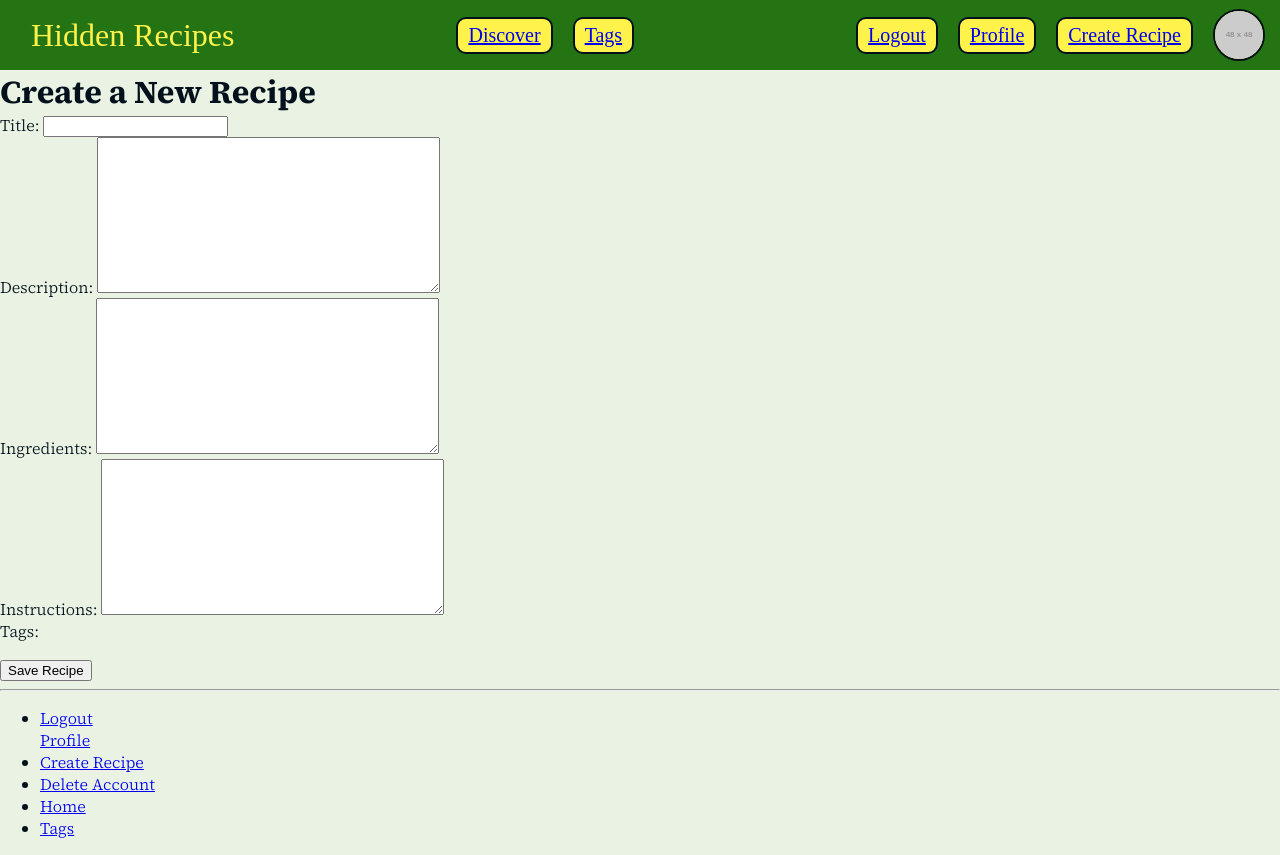
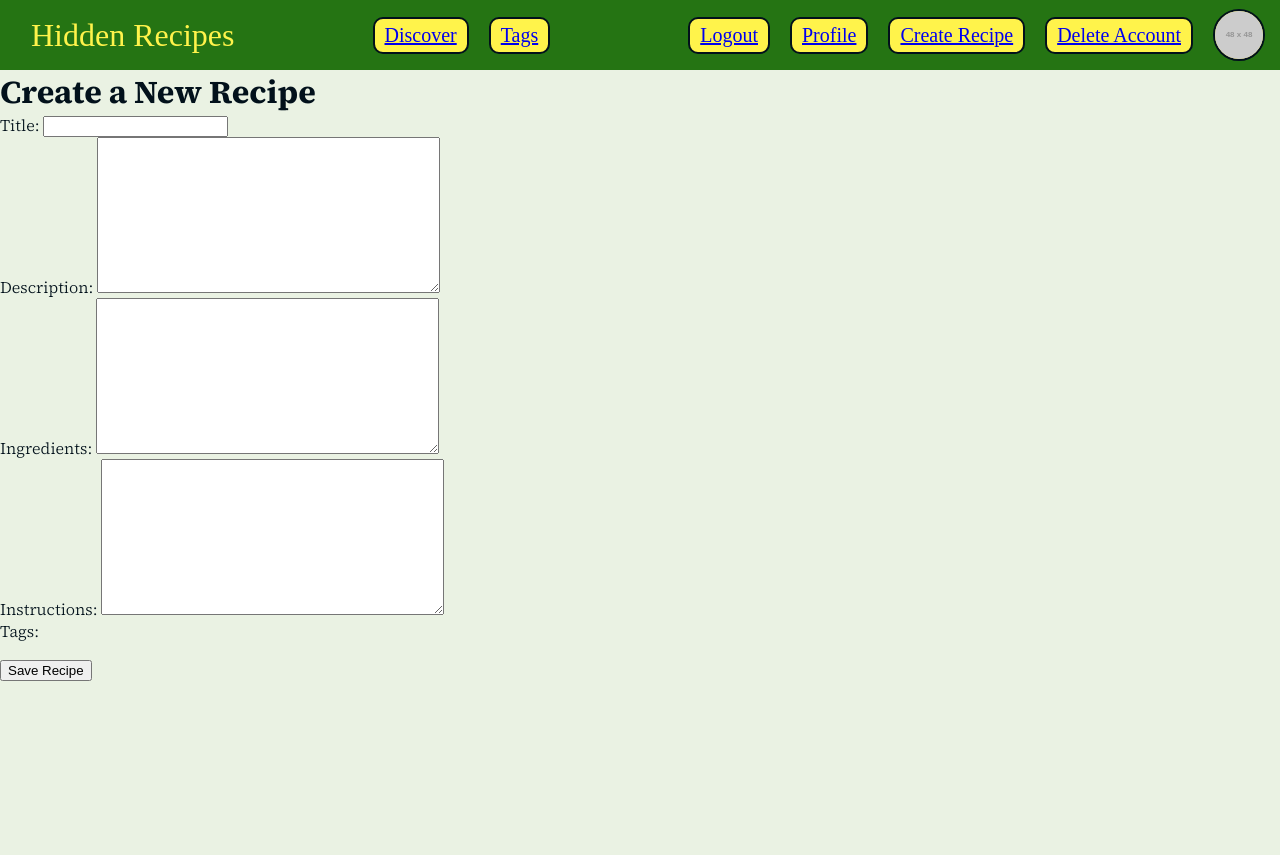
Before and after one commit to R2D2VaderBeef/hidden-recipes, a Django app: page /create-recipe/ in a window 1280 px wide. After the commit the page ends 681 px from the top, so only its background shows below. Run offline with Django 3.2, Linux system fonts and the light colour scheme; the visitor is signed in with stand-in values (Sample User, id 1); grey boxes labelled with a size stand in for pictures from a placeholder-image service; data that the repository does not hold is empty; some libraries are stand-ins or nearby versions; some web fonts are replaced.

Commit message:
fixed base.html

```diff
--- a/templates/website/base.html
+++ b/templates/website/base.html
@@ -33,6 +33,7 @@
                     <li><a href="{% url 'website:logout' %}">Logout</a></li>
                     <li><a href="{% url 'website:profile' %}">Profile</a></li>
                     <li><a href="{% url 'website:create_recipe' %}">Create Recipe</a></li>
+                    <li><a href="{% url 'website:delete_account' %}">Delete Account</a></li>
                     <li id="avatar-icon"><a><img src="https://placehold.jp/48x48.png" alt=""></a></li>
                 {% else %}
                     <li><a href="{% url 'website:register' %}">Sign Up</a></li>
@@ -48,25 +49,5 @@
             {% endblock %}
         </main>
 
-        <hr />
-        <div>
-            <ul>
-                {% if user.is_authenticated %}
-                <!-- Show these links when the user is logged in -->
-                <li><a href="{% url 'website:logout' %}">Logout</a></li>
-                <a href="{% url 'website:profile' %}">Profile</a>
-                <li><a href="{% url 'website:create_recipe' %}">Create Recipe</a></li>
-                <li><a href="{% url 'website:delete_account' %}">Delete Account</a></li>
-                {% else %}
-                <!-- Show these links when the user is NOT logged in -->
-                <li><a href="{% url 'website:register' %}">Sign Up</a></li>
-                <li><a href="{% url 'website:login' %}">Login</a></li>
-                {% endif %}
-                <!-- Outside the conditional statements, ALWAYS show -->
-                <li><a href="{% url 'website:home' %}">Home</a></li>
-                <li><a href="{% url 'website:tags' %}">Tags</a></li>
-
-            </ul>
-        </div>
     </body>
 </html>
```
Also changed, not shown: 1 other file.
